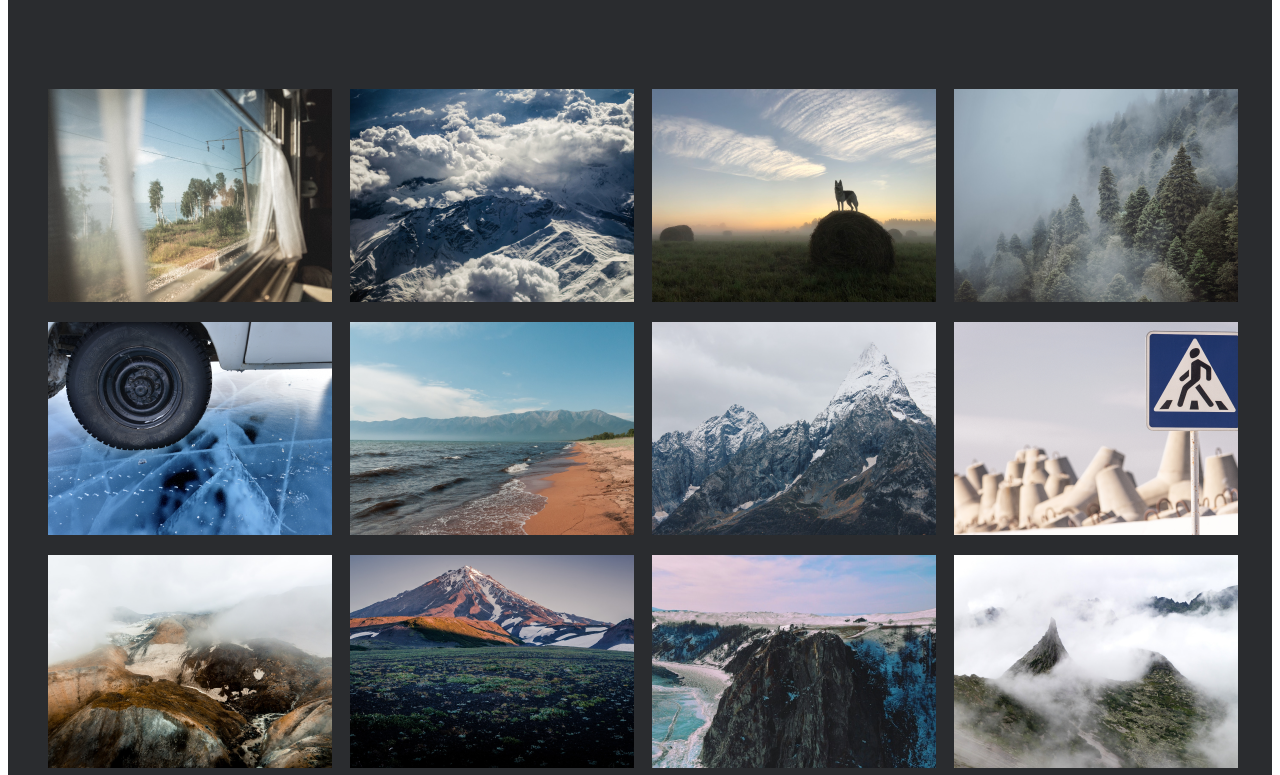
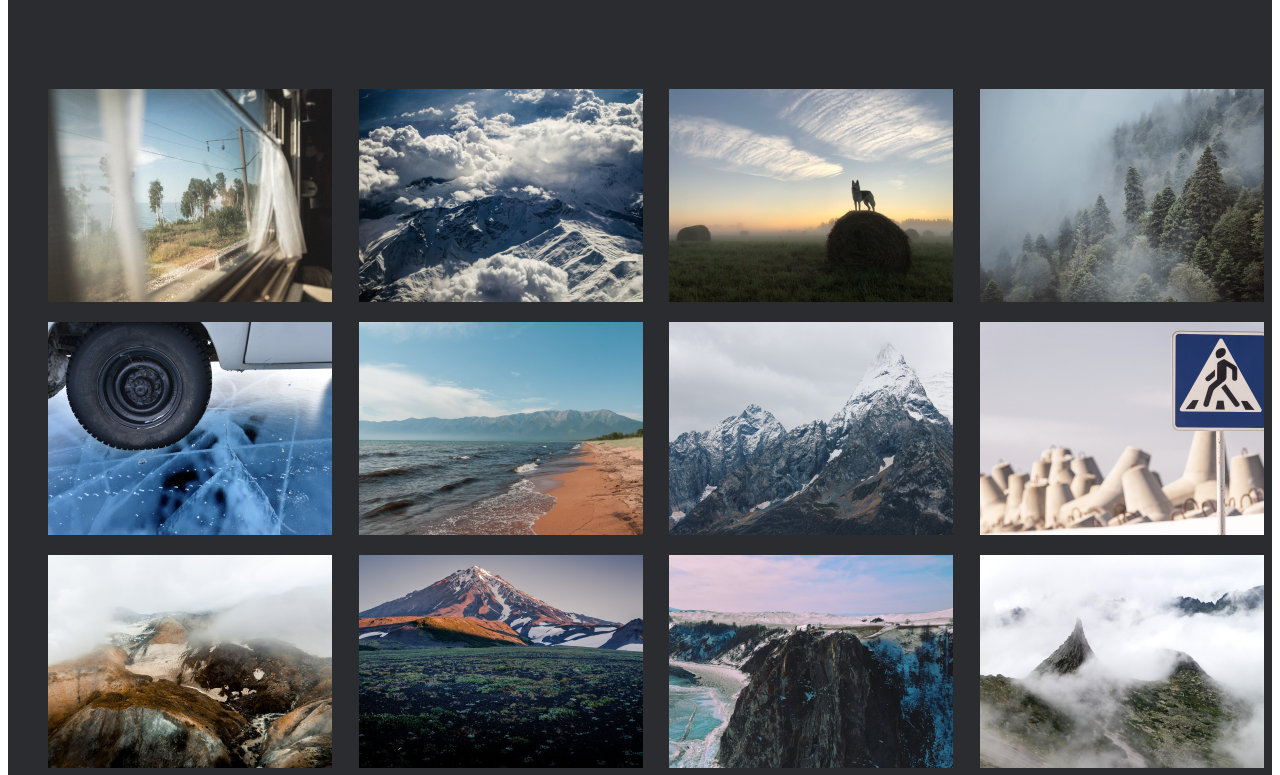
Before and after one commit to Svetlana-2022/russian-travel, a plain HTML site: page index.html in a window 1280 px wide. Shown: the part 1691-2466 px from the top of the page. Drawn offline with Linux system fonts and the light colour scheme.

Commit message:
Путишествия

```diff
--- a/style.css
+++ b/style.css
@@ -209,8 +209,6 @@
     grid-template-columns: repeat(4, 1fr);
     grid-template-rows: repeat(3, 1fr);
     gap: 16px 18px;
-    display: flex;
-    flex-wrap: wrap;
 }
 @media screen and(max-width: 1024px) {
     .photo-grid {
--- a/vendor/normalize.css
+++ /dev/null
@@ -1 +0,0 @@
-@import url(../../../how-to-learn/styles/normalize.css);
```
